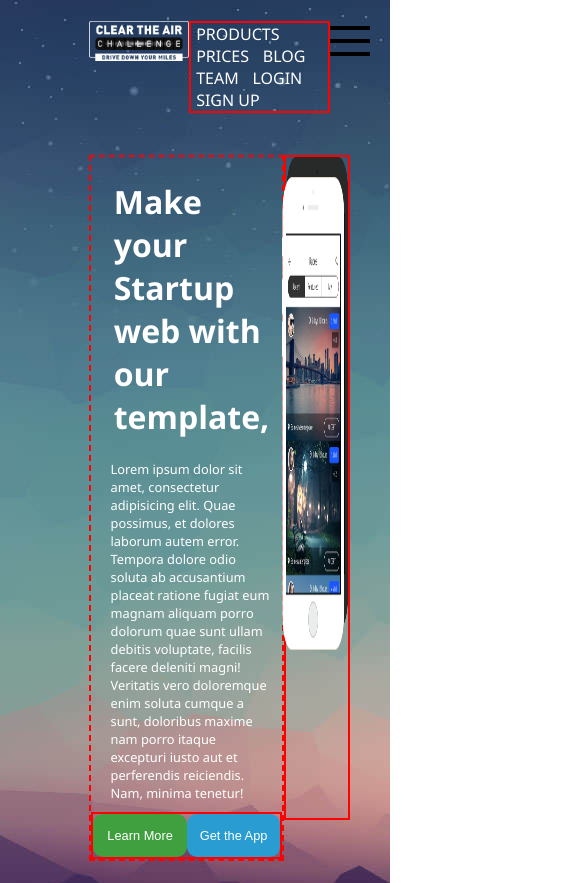
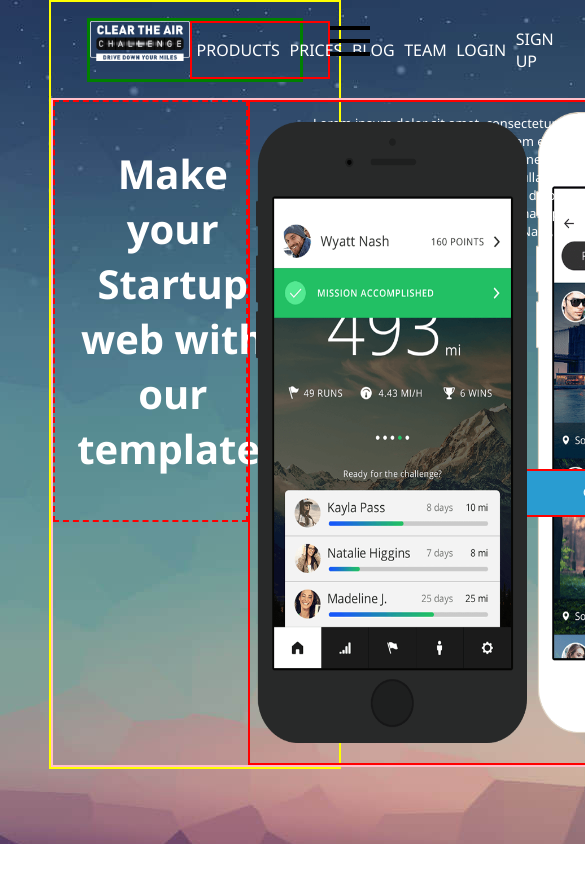
Before and after one commit to thesergioliveira/mobileApp, a plain HTML site: page index.html in a window 390 px wide. Shown: the top 883 px of the page, 585 px wide, since content can reach past the window. After the commit the page ends 844 px from the top, so only its background shows below. Drawn offline with Linux system fonts and the light colour scheme; a web font is replaced by a local one.

Commit message:
finalizing the layout before responsiveness

```diff
--- a/css/style.css
+++ b/css/style.css
@@ -1,5 +1,3 @@
-@import url("/css/mobile-style.css");
-
 @font-face {
   font-family: "nanumGothic";
   src: url("/fonts/NanumGothic-Regular.ttf");
@@ -20,18 +18,24 @@
 }
 
 body {
+  border: 2px solid yellow;
+  width: 75%;
+  margin: auto;
   display: flex;
   flex-direction: column;
 }
 
 header {
+  width: 75%;
+  margin: 1rem auto;
+  border: 3px solid green;
   display: flex;
   justify-content: space-between;
-  margin: 2.5vh 22.91vw;
 }
 main {
+  border: 2px solid pink;
   display: flex;
-  margin: 2.5vh 22.91vw;
+  margin: auto;
 }
 
 /* Logo */
@@ -68,11 +72,13 @@ main {
 
 ul {
   width: 35vw;
+  display: flex;
+  justify-content: space-evenly;
+  align-items: center;
 }
 
 ul li {
   list-style-type: none;
-  display: inline;
   margin: 0.3rem;
   font-size: 1rem;
 }
@@ -81,6 +87,7 @@ ul li a {
   text-decoration: none;
   color: white;
   transition: 400ms;
+  text-align: center;
 }
 
 a:hover,
@@ -93,14 +100,20 @@ a:hover,
 
 .main-content {
   width: 50vw;
+  height: 50vh;
   border: 2px red dashed;
+  display: flex;
+  flex-direction: column;
+  justify-content: space-evenly;
+  flex-wrap: wrap;
 }
 
 h1 {
   width: 80%;
-  font-size: 2rem;
+  font-size: 2.5rem;
   color: white;
   margin: 1.4rem;
+  text-align: center;
 }
 
 .text {
@@ -156,21 +169,24 @@ main section:nth-child(3) {
 }
 
 [alt^="white"] {
-  width: 15.78vw;
-  height: 56vh;
+  width: 16.93rem;
+  height: 38.81rem;
   position: absolute;
-  top: 20px;
-  right: 4px;
-  z-index: 1;
+  top: 10px;
+  right: -60px;
+  z-index: -1;
+  transition: 250ms;
 }
 
 [alt^="black"] {
-  width: 15.78vw;
-  height: 56vh;
-  /* position: absolute;
-  top: 3px;
-  right: 8px; */
-  z-index: -1;
+  width: 16.93rem;
+  height: 38.81rem;
+  /* width: 15.78vw;
+  height: 56vh; */
+  position: absolute;
+  top: 20px;
+  left: 6px;
+  z-index: 1;
   transition: 250ms;
 }
 
```
Also changed, not shown: index.html (+1 -1 lines).
